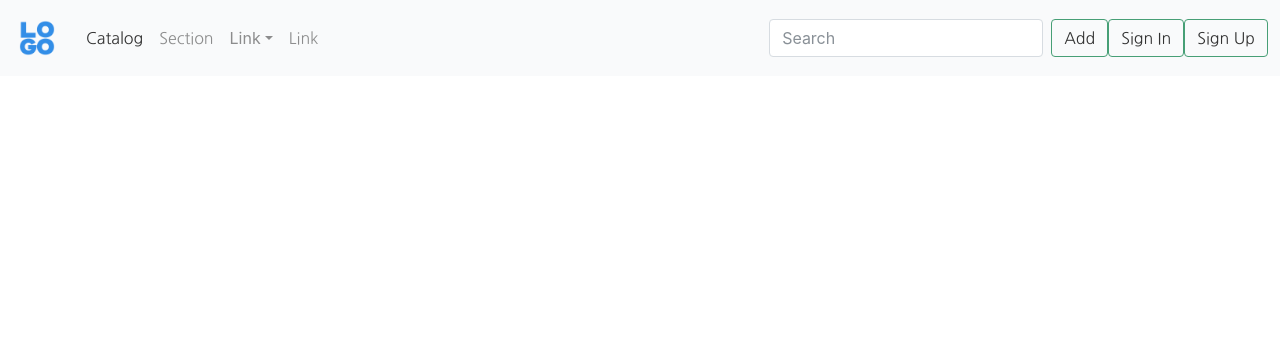
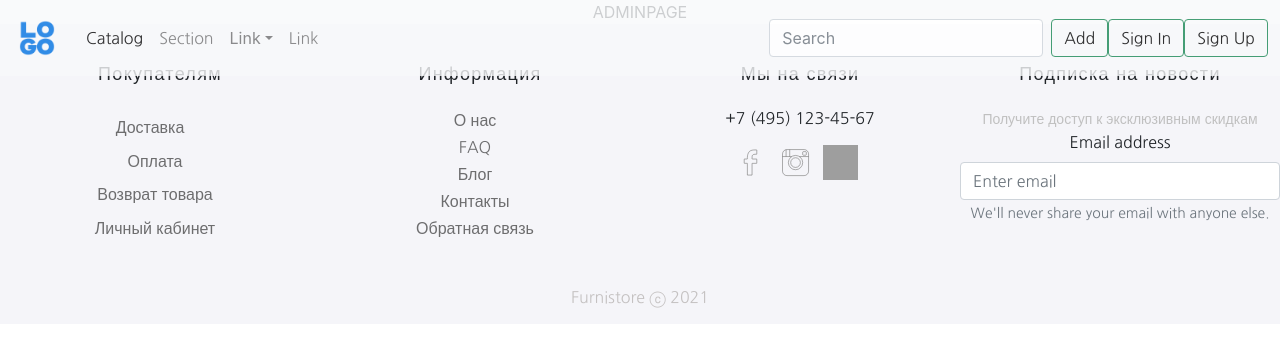
Before and after one commit to AbdullaevN/shop, a React (Create React App) app: page /admin in a window 1280 px wide. Shown: the top 346 px of the page. Built offline with nearby package versions, Linux system fonts and the light colour scheme; grey boxes are pictures that could not be loaded.

Commit message:
nachalo konca

```diff
--- /dev/null
+++ b/src/Pages/AdminPage.jsx
@@ -0,0 +1,7 @@
+import React from "react";
+
+const AdminPage = () => {
+  return <div>ADMINPAGE</div>;
+};
+
+export default AdminPage;
--- a/src/Pages/HomePage.jsx
+++ b/src/Pages/HomePage.jsx
@@ -27,8 +27,8 @@ const HomePage = () => {
         <h2>Loading...</h2>
       )}
       <SectionOne />
-      <SectionTwo id='section2' />
-      <Footer />
+      <SectionTwo id="section2" />
+      {/* <Footer /> */}
     </div>
   );
 };
--- a/src/Routes.js
+++ b/src/Routes.js
@@ -10,6 +10,8 @@ import MainContextProvider from "./contexts/MainContext";
 import EditPage from "./Pages/EditPage/EditPage";
 import OrderPage from "./Pages/OrderPage/OrderPage";
 import CatalogPage from "./Pages/CatalogPage";
+import Footer from "./components/Footer/Footer";
+import AdminPage from "./Pages/AdminPage";
 
 const Routes = () => {
   return (
@@ -19,6 +21,7 @@ const Routes = () => {
 
         <Switch>
           <Route exact path="/" component={HomePage} />
+          <Route exact path="/admin" component={AdminPage} />
           <Route exact path="/create" component={CreateCard} />
           <Route exact path="/edit/:id" component={EditPage} />
 
@@ -27,6 +30,7 @@ const Routes = () => {
           <Route exact path="/order" component={OrderPage} />
           <Route exact path="/created" component={CatalogPage} />
         </Switch>
+        <Footer />
       </BrowserRouter>
     </MainContextProvider>
   );
--- a/src/components/Navbar/NavbarComp.jsx
+++ b/src/components/Navbar/NavbarComp.jsx
@@ -48,8 +48,8 @@ const HomePage = () => {
                 </Link>
               </Nav.Link>
               <Nav.Link className="for-font" href="#action2">
-              {/* <input type="button" onClick="document.getElementById('#section2').scrollIntoView();" />Section */}
-              Section
+                {/* <input type="button" onClick="document.getElementById('#section2').scrollIntoView();" />Section */}
+                Section
               </Nav.Link>
               <NavDropdown title="Link" id="navbarScrollingDropdown">
                 <NavDropdown.Item className="for-font" href="#action3">
```
Also changed, not shown: 2 other files (tests, documents, lock files or other folders).
